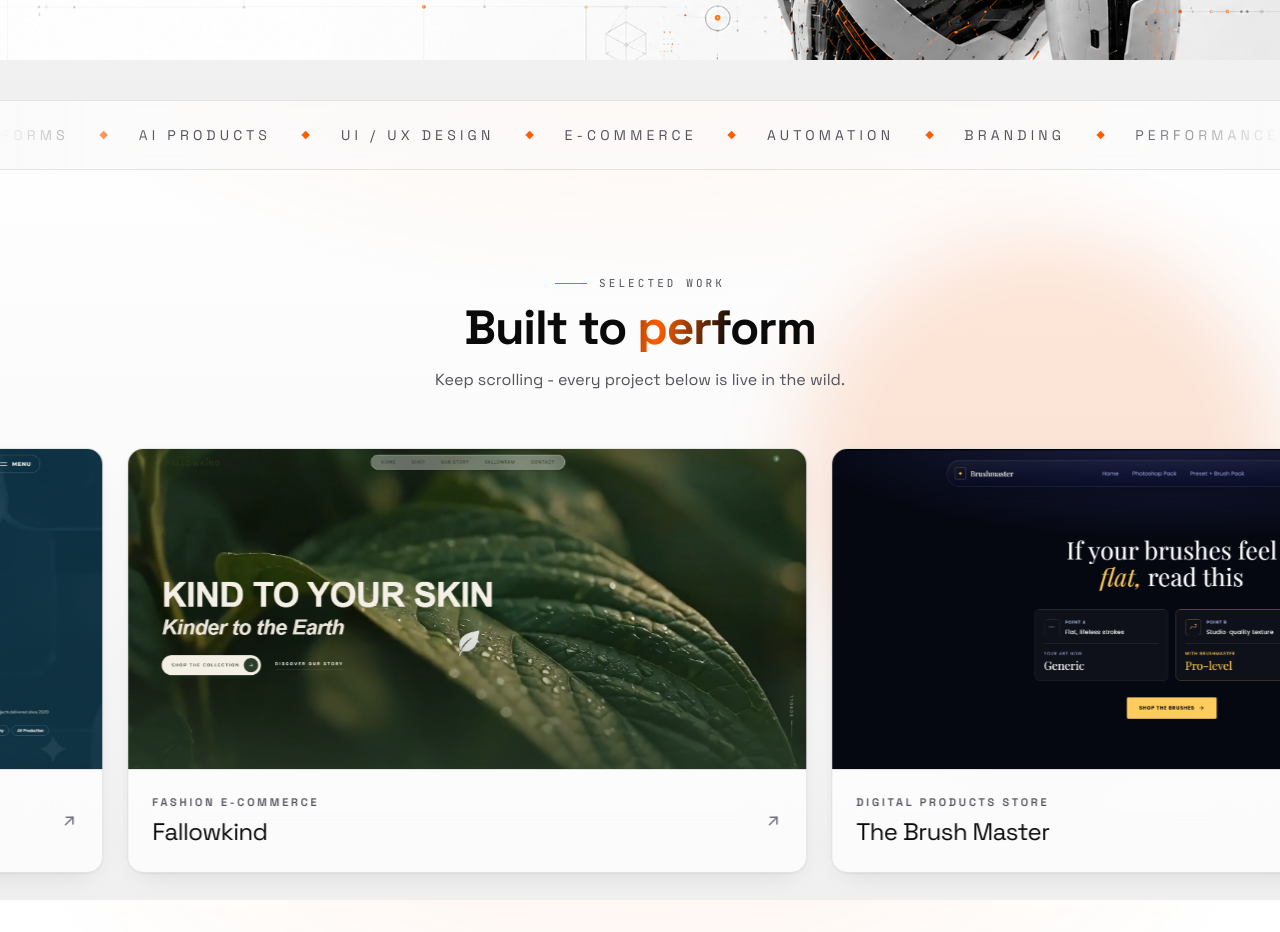
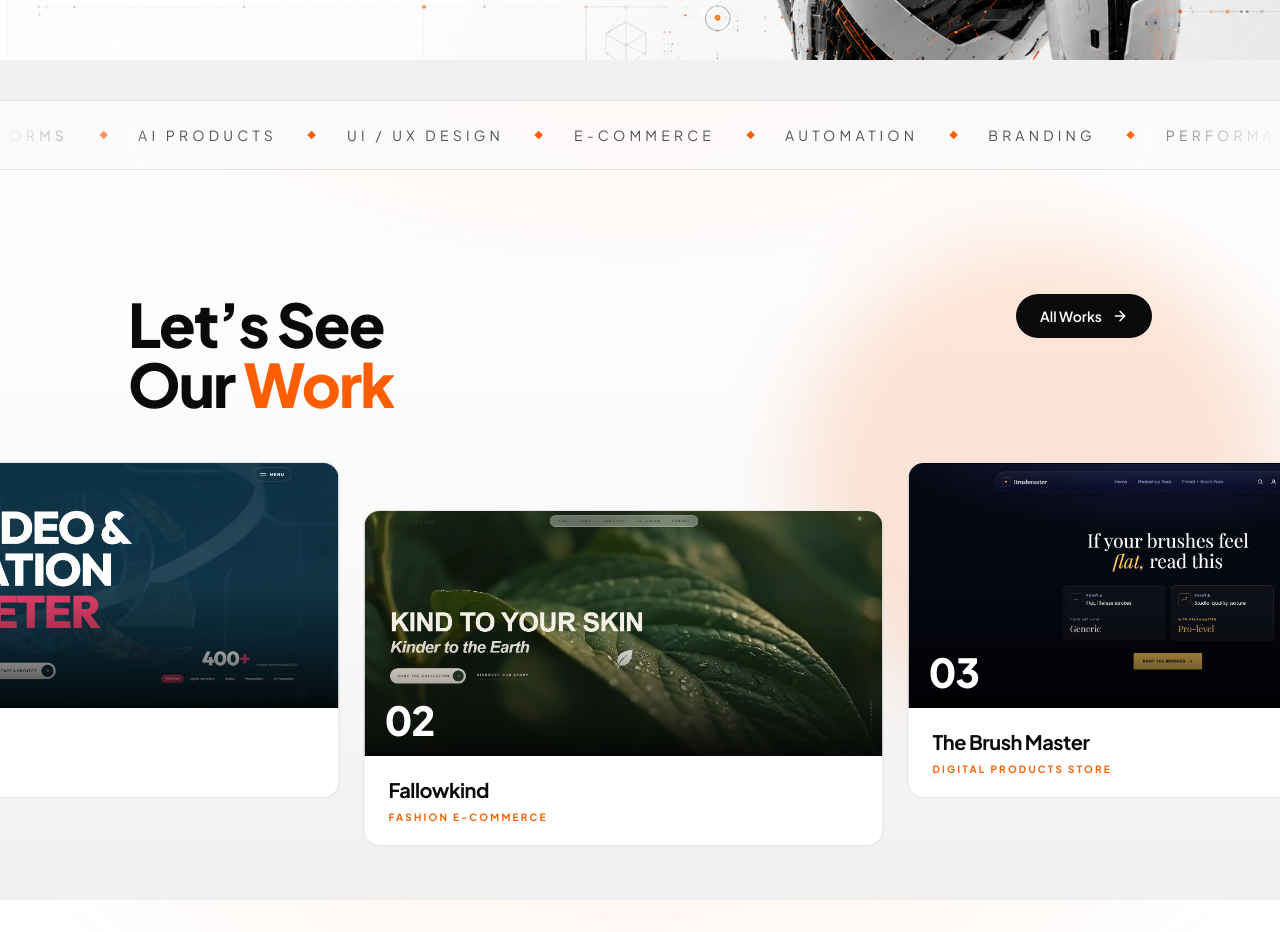
Before and after one commit to IsinduNimandith23/DKayLabs, a Next.js app: page / in a window 1280 px wide. Shown: the part 700-1632 px from the top of the page. Built offline with nearby package versions, Linux system fonts and the light colour scheme.

Commit message:
feat: update font handling with Plus Jakarta Sans and add ServicesPreview component

```diff
--- a/app/page.tsx
+++ b/app/page.tsx
@@ -1,6 +1,7 @@
 import Hero from "@/components/sections/Hero";
 import Marquee from "@/components/sections/Marquee";
 import FeaturedWork from "@/components/sections/FeaturedWork";
+import ServicesPreview from "@/components/sections/ServicesPreview";
 import Drive from "@/components/sections/Drive";
 import Testimonials from "@/components/sections/Testimonials";
 import CtaBand from "@/components/sections/CtaBand";
@@ -11,6 +12,7 @@ export default function Home() {
       <Hero />
       <Marquee />
       <FeaturedWork />
+      <ServicesPreview />
       <Drive />
       <Testimonials />
       <CtaBand />
--- a/components/sections/FeaturedWork.tsx
+++ b/components/sections/FeaturedWork.tsx
@@ -2,74 +2,135 @@
 
 import { useEffect, useRef, useState } from "react";
 import Link from "next/link";
+import Image from "next/image";
 import { motion, useScroll, useTransform } from "framer-motion";
 import Reveal from "@/components/ui/Reveal";
 import WordReveal from "@/components/ui/WordReveal";
 import GlowOrb from "@/components/ui/GlowOrb";
-import { ProjectVisual } from "@/components/ui/ProjectCard";
 import { useReducedMotion } from "@/lib/hooks/useReducedMotion";
 import { PROJECTS, type Project } from "@/lib/constants";
 
-/** Big image-first card - title only; full details live on /portfolio. */
-function WorkCard({ project }: { project: Project }) {
+/**
+ * Numbered work card.
+ *
+ * The screenshot is held at its native 19:9 so `object-cover` never has to
+ * scale it up - cropping a desktop capture to a squarer box zooms straight
+ * past the site's own layout. The card gets its height from a caption bar
+ * under the image instead, which also keeps the title off the screenshot's
+ * own copy. Only the big index stays overlaid, on a short scrim.
+ */
+function WorkCard({ project, index }: { project: Project; index: number }) {
+  const number = String(index + 1).padStart(2, "0");
+
   return (
     <a
       href={project.url}
       target="_blank"
       rel="noopener noreferrer"
       aria-label={`${project.title} - visit live site`}
-      className="glass group flex w-[82vw] max-w-[680px] shrink-0 snap-center cursor-pointer flex-col overflow-hidden rounded-2xl transition-all duration-300 hover:border-primary/40 hover:shadow-glow"
+      className="group relative block w-[78vw] max-w-[520px] shrink-0 snap-center overflow-hidden rounded-2xl border border-ink/10 bg-surface transition-all duration-300 hover:-translate-y-1.5 hover:border-primary/40 hover:shadow-glow"
     >
-      <ProjectVisual
-        project={project}
-        className="aspect-[19/9]"
-        sizes="(max-width: 640px) 82vw, 680px"
+      <div className="relative aspect-[19/9] w-full overflow-hidden">
+        {project.image ? (
+          /* Quality is raised from the default 75 - these text-heavy
+             screenshots soften noticeably under normal compression. */
+          <Image
+            src={project.image}
+            alt={`${project.title} website screenshot`}
+            fill
+            sizes="(max-width: 640px) 78vw, 520px"
+            quality={90}
+            className="object-cover object-top transition-transform duration-700 group-hover:scale-[1.03]"
+          />
+        ) : (
+          <div className="absolute inset-0 flex items-center justify-center bg-gradient-to-br from-surface via-base to-sunken">
+            <span className="flex h-20 w-20 items-center justify-center rounded-2xl border border-primary/30 bg-surface/70 font-display text-2xl text-primary backdrop-blur">
+              {project.monogram}
+            </span>
+          </div>
+        )}
+
+        {/* Short scrim - just enough to seat the index, not enough to wash out
+            the screenshot. */}
+        <div
+          aria-hidden
+          className="absolute inset-x-0 bottom-0 h-1/2 bg-gradient-to-t from-black/85 via-black/35 to-transparent"
         />
 
-      <div className="flex items-center justify-between gap-4 p-6">
-        <div className="min-w-0">
-          <p className="text-[11px] font-semibold uppercase tracking-[0.25em] text-muted">
-            {project.category}
-          </p>
-          <h3 className="mt-1.5 truncate text-xl text-ink sm:text-2xl">
-            {project.title}
-          </h3>
-        </div>
+        {/* Hover arrow, top-right. */}
+        <span className="absolute right-4 top-4 flex h-9 w-9 translate-y-1 items-center justify-center rounded-full bg-white/10 text-white opacity-0 backdrop-blur transition-all duration-300 group-hover:translate-y-0 group-hover:bg-primary group-hover:opacity-100">
           <svg
-          width="18"
-          height="18"
+            width="16"
+            height="16"
             viewBox="0 0 24 24"
             fill="none"
             stroke="currentColor"
-          strokeWidth="2"
+            strokeWidth="2.2"
             strokeLinecap="round"
             strokeLinejoin="round"
             aria-hidden
-          className="shrink-0 text-muted-dim transition-all duration-200 group-hover:-translate-y-0.5 group-hover:translate-x-0.5 group-hover:text-primary"
           >
             <path d="M7 17L17 7" />
             <path d="M8 7h9v9" />
           </svg>
+        </span>
+
+        <p className="absolute bottom-4 left-5 font-display text-3xl font-extrabold leading-none tracking-tight text-white sm:text-[2.5rem]">
+          {number}
+        </p>
+      </div>
+
+      <div className="px-5 py-5 sm:px-6">
+        <h3 className="truncate text-lg font-bold leading-tight text-ink sm:text-xl">
+          {project.title}
+        </h3>
+        <p className="mt-1.5 text-[10px] font-bold uppercase tracking-[0.22em] text-primary">
+          {project.category}
+        </p>
       </div>
     </a>
   );
 }
 
-/** Final card in the strip - routes to the full portfolio. */
-function ViewAllCard() {
+/**
+ * Horizontal inset shared by the headline and the card rail. Deliberately the
+ * same scale as the navbar's container so the section lines up with it.
+ */
+const GUTTER = "w-full max-w-[1920px] px-6 sm:px-10 lg:px-32 2xl:px-44";
+
+/**
+ * Left headline + right "All Works" pill.
+ * `items-start` puts the pill level with the headline's first line rather
+ * than its baseline.
+ */
+function Header() {
   return (
+    <div
+      className={`mx-auto flex flex-wrap items-start justify-between gap-6 ${GUTTER}`}
+    >
+      <h2 className="text-4xl font-extrabold leading-[1.05] tracking-[-0.03em] sm:text-6xl">
+        {/* Typographic apostrophe, not the straight quote. */}
+        <WordReveal text="Let’s See" className="text-ink" />
+        <br />
+        <WordReveal text="Our " className="text-ink" delay={0.12} />
+        <WordReveal text="Work" className="text-primary" delay={0.24} />
+      </h2>
+
+      {/* Inverted pill: `ink` fill with `surface` text flips correctly in both
+          themes - white pill on dark, black pill on light. */}
+      <Reveal delay={0.2}>
         <Link
           href="/portfolio"
-      className="glass group flex w-[70vw] max-w-[380px] shrink-0 snap-center cursor-pointer flex-col items-center justify-center gap-5 rounded-2xl text-center transition-all duration-300 hover:border-primary/40 hover:shadow-glow"
+          className="inline-flex items-center gap-2.5 rounded-full bg-ink px-6 py-3 text-sm font-semibold text-surface transition-all duration-300 hover:bg-primary hover:text-on-primary hover:shadow-glow"
         >
-      <span className="flex h-16 w-16 items-center justify-center rounded-full border border-primary/40 bg-primary/10 text-primary transition-all duration-300 group-hover:bg-primary group-hover:text-on-primary group-hover:shadow-glow">
+          All Works
           <svg
-          width="22"
-          height="22"
+            width="16"
+            height="16"
             viewBox="0 0 24 24"
             fill="none"
             stroke="currentColor"
-          strokeWidth="2"
+            strokeWidth="2.2"
             strokeLinecap="round"
             strokeLinejoin="round"
             aria-hidden
@@ -77,31 +138,7 @@ function ViewAllCard() {
             <line x1="5" y1="12" x2="19" y2="12" />
             <polyline points="12 5 19 12 12 19" />
           </svg>
-      </span>
-      <span className="font-display text-2xl text-ink">See all work</span>
-      <span className="text-xs uppercase tracking-widest text-muted-dim">
-        {PROJECTS.length} live projects
-      </span>
         </Link>
-  );
-}
-
-function Header() {
-  return (
-    <div className="mx-auto w-full max-w-6xl px-6 text-center">
-      <Reveal>
-        <p className="label-mono mb-3">
-          Selected Work
-        </p>
-      </Reveal>
-      <h2 className="text-3xl font-bold sm:text-5xl">
-        <WordReveal text="Built to " className="text-ink" />
-        <WordReveal text="perform" className="text-metal" delay={0.15} />
-      </h2>
-      <Reveal delay={0.25}>
-        <p className="mx-auto mt-4 max-w-2xl text-muted">
-          Keep scrolling - every project below is live in the wild.
-        </p>
       </Reveal>
     </div>
   );
@@ -110,7 +147,8 @@ function Header() {
 /**
  * Scroll-driven horizontal work gallery.
  * The tall section pins its content full-screen while vertical scroll
- * pans the card strip sideways, ending on the "See all work" card.
+ * pans the card strip sideways. Cards alternate a small vertical offset
+ * so the strip reads as a staggered row rather than a flat rail.
  * Falls back to a native swipeable row under reduced motion.
  */
 export default function FeaturedWork() {
@@ -136,6 +174,12 @@ export default function FeaturedWork() {
     return () => window.removeEventListener("resize", measure);
   }, [reduced]);
 
+  const cards = PROJECTS.map((project, i) => (
+    <div key={project.title} className={i % 2 === 1 ? "sm:pt-12" : ""}>
+      <WorkCard project={project} index={i} />
+    </div>
+  ));
+
   // Reduced motion: plain swipeable row, no scroll-jacking.
   if (reduced) {
     return (
@@ -143,11 +187,10 @@ export default function FeaturedWork() {
         <GlowOrb className="right-0 top-16 bg-primary/15" size={480} />
         <div className="relative">
           <Header />
-          <div className="mt-12 flex snap-x snap-mandatory gap-6 overflow-x-auto px-6 pb-4">
-            {PROJECTS.map((project) => (
-              <WorkCard key={project.title} project={project} />
-            ))}
-            <ViewAllCard />
+          <div
+            className={`mx-auto mt-12 flex snap-x snap-mandatory items-start gap-6 overflow-x-auto pb-4 ${GUTTER}`}
+          >
+            {cards}
           </div>
         </div>
       </section>
@@ -155,7 +198,9 @@ export default function FeaturedWork() {
   }
 
   return (
-    <section ref={sectionRef} className="relative h-[280vh]">
+    // Shorter than the old 280vh: the narrower cards make for a shorter strip,
+    // so the same scroll length would pan noticeably slower.
+    <section ref={sectionRef} className="relative h-[230vh]">
       <div className="sticky top-0 flex h-screen flex-col justify-center overflow-hidden">
         <GlowOrb className="right-0 top-16 bg-primary/15" size={480} />
 
@@ -165,12 +210,9 @@ export default function FeaturedWork() {
           <motion.div
             ref={stripRef}
             style={{ x }}
-            className="mt-10 flex items-stretch gap-6 px-6 sm:mt-14 lg:pl-[max(1.5rem,calc((100vw-72rem)/2+1.5rem))]"
+            className={`mx-auto mt-10 flex items-start gap-6 sm:mt-12 ${GUTTER}`}
           >
-            {PROJECTS.map((project) => (
-              <WorkCard key={project.title} project={project} />
-            ))}
-            <ViewAllCard />
+            {cards}
           </motion.div>
         </div>
       </div>
--- /dev/null
+++ b/components/sections/ServicesPreview.tsx
@@ -0,0 +1,77 @@
+import Link from "next/link";
+import Reveal from "@/components/ui/Reveal";
+import WordReveal from "@/components/ui/WordReveal";
+import ServiceIcon from "@/components/ui/ServiceIcon";
+import { SERVICES } from "@/lib/constants";
+
+/**
+ * Homepage services glance - names only, no copy or modals.
+ * The full write-ups, pricing, and enquiry flow live on /services.
+ *
+ * Note: never size text here with `text-base` - the theme defines a colour
+ * token named `base`, so that class resolves to the page background colour.
+ */
+export default function ServicesPreview() {
+  return (
+    <section className="relative py-28 sm:py-36">
+      <div className="relative mx-auto max-w-5xl px-6">
+        <div className="mb-14 text-center">
+          <Reveal>
+            <p className="label-mono mb-3">What We Do</p>
+          </Reveal>
+          <h2 className="text-3xl font-bold sm:text-5xl">
+            <WordReveal text="Services We " className="text-ink" />
+            <WordReveal text="Offer" className="text-metal" delay={0.15} />
+          </h2>
+        </div>
+
+        <div className="grid grid-cols-2 gap-4 sm:gap-5 lg:grid-cols-4">
+          {SERVICES.map((service, i) => (
+            <Reveal key={service.title} delay={(i % 4) * 0.08} className="h-full">
+              <div className="glass group flex h-full flex-col items-center justify-start gap-4 rounded-2xl px-4 py-7 text-center transition-all duration-300 hover:-translate-y-1 hover:border-primary/40 hover:shadow-glow-soft">
+                <span className="flex h-12 w-12 items-center justify-center rounded-xl border border-primary/20 bg-primary/10 text-primary transition-colors duration-300 group-hover:border-primary/40 group-hover:bg-primary/15">
+                  <ServiceIcon icon={service.icon} size={22} />
+                </span>
+
+                <h3 className="text-[15px] font-semibold leading-snug text-ink">
+                  {service.title}
+                </h3>
+
+                {service.status === "coming-soon" && (
+                  <span className="-mt-2 text-[10px] font-bold uppercase tracking-widest text-primary">
+                    Coming soon
+                  </span>
+                )}
+              </div>
+            </Reveal>
+          ))}
+        </div>
+
+        <Reveal delay={0.2}>
+          <div className="mt-12 text-center">
+            <Link
+              href="/services"
+              className="inline-flex items-center gap-2 text-sm font-semibold uppercase tracking-wider text-muted transition-colors duration-200 hover:text-primary"
+            >
+              Explore all services
+              <svg
+                width="16"
+                height="16"
+                viewBox="0 0 24 24"
+                fill="none"
+                stroke="currentColor"
+                strokeWidth="2.2"
+                strokeLinecap="round"
+                strokeLinejoin="round"
+                aria-hidden
+              >
+                <line x1="5" y1="12" x2="19" y2="12" />
+                <polyline points="12 5 19 12 12 19" />
+              </svg>
+            </Link>
+          </div>
+        </Reveal>
+      </div>
+    </section>
+  );
+}
--- a/tailwind.config.ts
+++ b/tailwind.config.ts
@@ -57,8 +57,8 @@ const config: Config = {
       },
       fontFamily: {
         // Wired up to next/font CSS variables in app/layout.tsx
-        display: ["var(--font-display)", "system-ui", "sans-serif"], // Space Grotesk
-        body: ["var(--font-body)", "system-ui", "sans-serif"], // Space Grotesk
+        display: ["var(--font-display)", "system-ui", "sans-serif"], // Plus Jakarta Sans
+        body: ["var(--font-body)", "system-ui", "sans-serif"], // Plus Jakarta Sans
         mono: ["var(--font-mono)", "ui-monospace", "monospace"], // JetBrains Mono
       },
       boxShadow: {
```
Also changed, not shown: app/layout.tsx (+9 -8 lines). Lines whose indentation alone changed are shown as unchanged.
